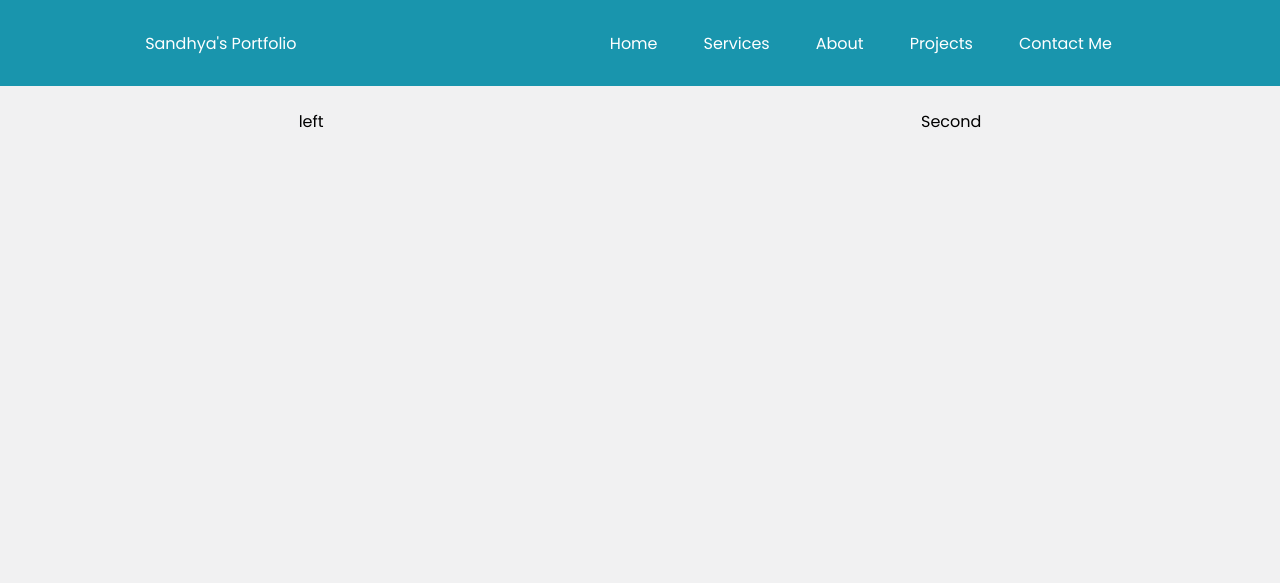
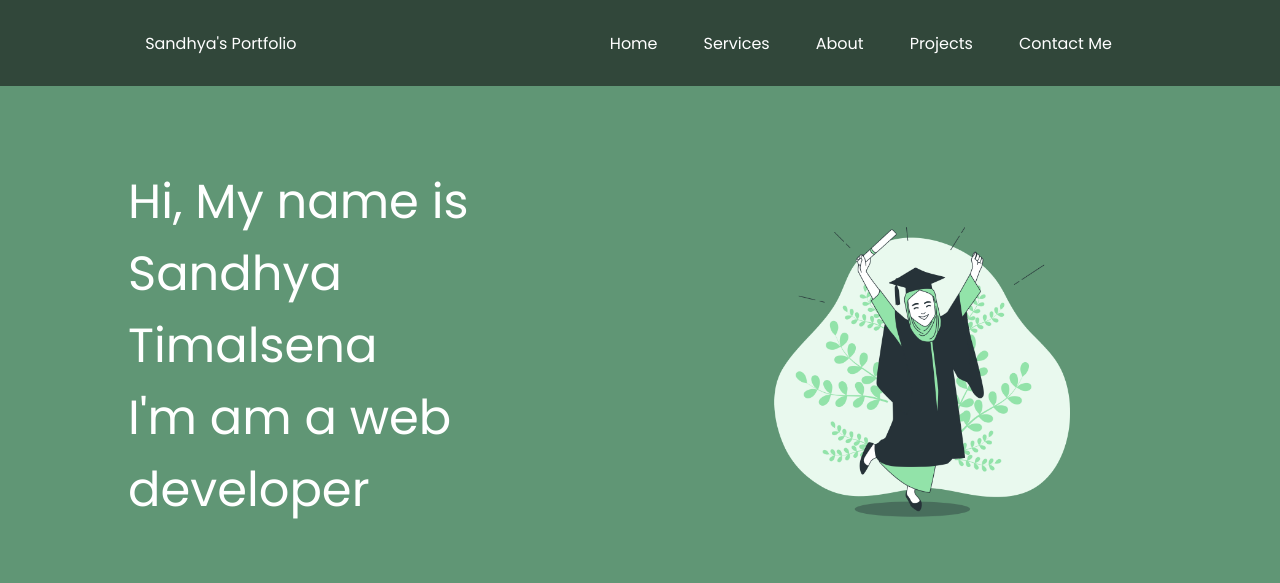
Before and after one commit to sandhya2345/sandhya2345.github.io, a plain HTML site: page index.html in a window 1280 px wide. Drawn offline with Linux system fonts and the light colour scheme.

Commit message:
some changes made

```diff
--- a/index.html
+++ b/index.html
@@ -17,7 +17,7 @@
     }
 
     body {
-      background-color: #F1F1F2;
+      background-color:#609675;
       color: white;
       font-family: 'Poppins', sans-serif;
     }
@@ -27,7 +27,7 @@
       justify-content: space-around;
       align-items: center;
       height: 86px;
-      background-color: #1995AD;
+      background-color:#31473A;
     }
 
     nav ul {
@@ -44,11 +44,26 @@
       font-size: 1.5 rem;
     }
 
-    .firstSection{
+    .firstSection {
       display: flex;
       justify-content: space-around;
-      color:black ;
-      margin: 23px 0;
+      margin: 80px 0;
+
+    }
+
+    .firstSection > div{
+      width: 30%;
+    }
+
+    .leftSection{
+      font-size: 3rem;
+
+
+    }
+
+    .rightSection img{
+      width: 80%;
+      margin: 50px 0;
 
     }
 
@@ -77,9 +92,13 @@
   <main>
     <section class="firstSection">
       <div class="leftSection">
-        left</div>
+        Hi, My name is Sandhya Timalsena
+        <div>I'm am a web developer</div>
+      </div>
       <div class="rightSection">
-        Second</div>
+        <img src="img1.png" alt="profile picture">
+
+      </div>
 
     </section>
   </main>
```
Also changed, not shown: img1.png (added).
